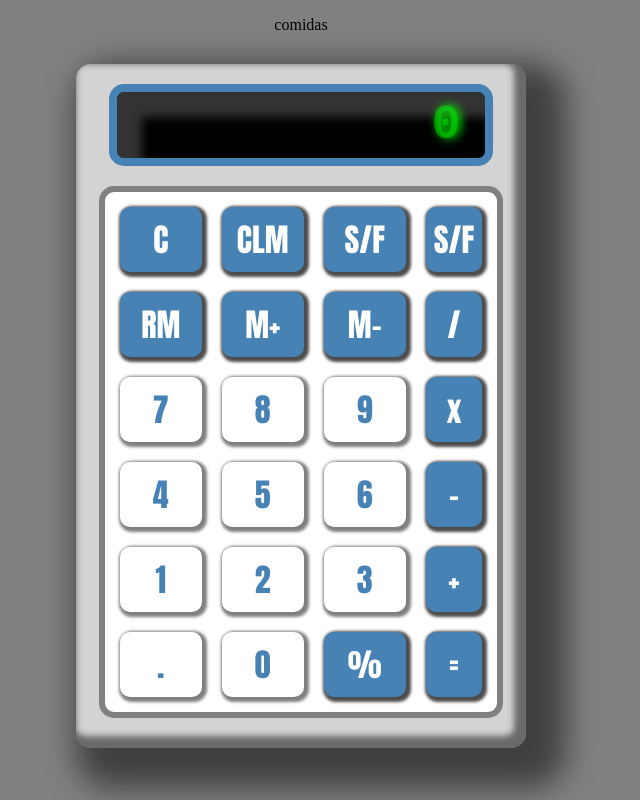
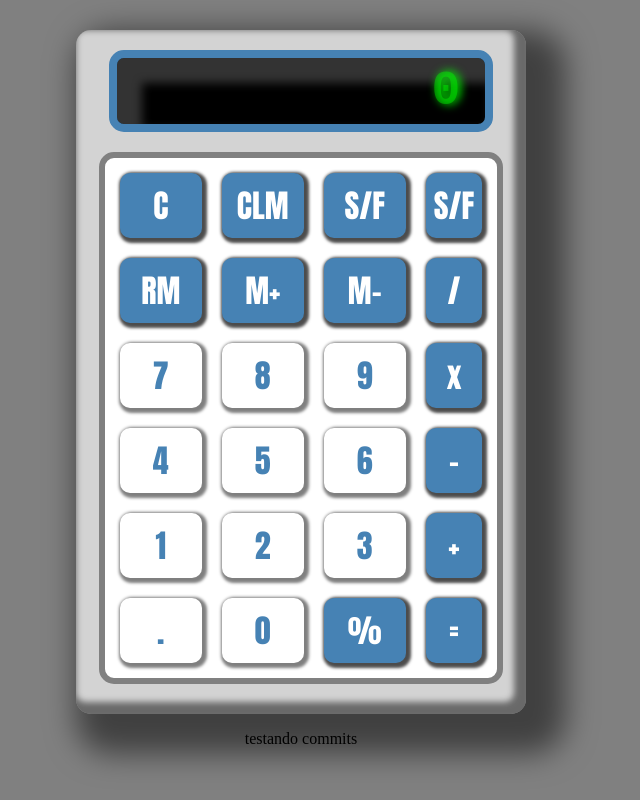
Before and after one commit to VKzinhon/Trabalho-Web, a plain HTML site: page index.html in a window 1280 px wide. Shown: the whole page, without its empty margins (339-979 px from the left). Drawn offline with Linux system fonts and the light colour scheme.

Commit message:
Testar commts

```diff
--- a/index.html
+++ b/index.html
@@ -9,7 +9,6 @@
 </head>
 
 <body>
-    <p>comidas</p>
 
     <div class="container">
         <div class="container2">
@@ -47,6 +46,7 @@
 
     <script src="script.js"></script>
 
+    <p>testando commits</p>
 </body>
 
 </html>
```
